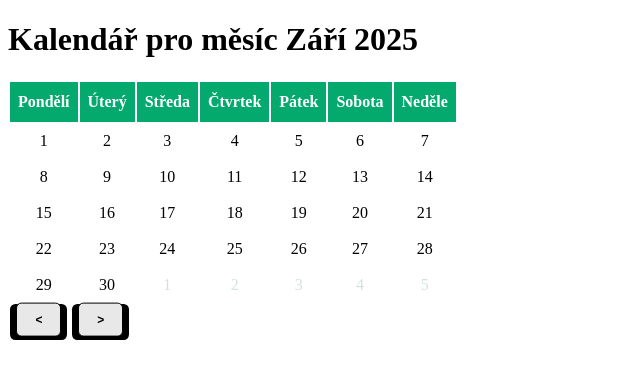
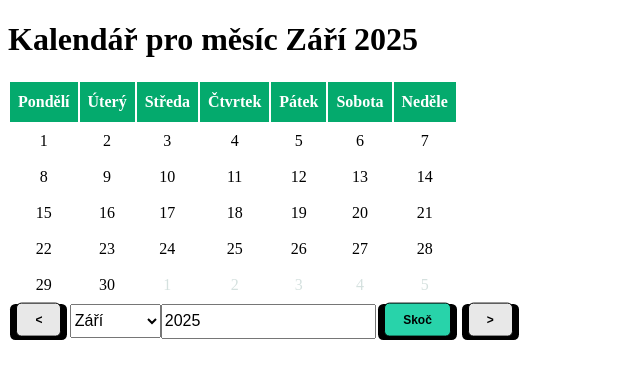
Before and after one commit to jakflo/calendar_react, a React (Vite) app: page / in a window 1280 px wide. Shown: the top 378 px of the page, without its empty margins (0-640 px from the left). Built offline with nearby package versions, Linux system fonts and the light colour scheme.

Commit message:
rychly skok na mesic a rok

```diff
--- a/src/Calendar.tsx
+++ b/src/Calendar.tsx
@@ -1,11 +1,14 @@
 import { useState, useEffect } from 'react';
+import type { FormEvent } from 'react';
 import WeekRow from './WeekRow';
 import IsWeekCellActive from './IsWeekCellActive';
 import CellIsMarked from './CellIsMarked';
-import getMonthName from './getMonthName';
+import { getMonthName, monthNames } from './getMonthName';
 import dayNames from './dayNames';
 import './calendar.css';
 import NiceButton from './NiceButton';
+import Selector from './Selector';
+import InputRefreshed from './InputRefreshed';
 import type { ChangeFocusEventType, MarkedCellChangedEventType } from './EventTypes';
 
 interface CalendarProps {
@@ -79,6 +82,17 @@ function Calendar(props: CalendarProps) {
         document.getElementById('calendar-table')?.dispatchEvent(changeFocusEvent);
     };
 
+    const quickjumpFormSubmitted = (event: FormEvent<HTMLFormElement>) => {
+        event.preventDefault();
+        const data = new FormData(event.currentTarget);
+        const newMonth = parseInt(data.get('month') as string);
+        const newYear = parseInt(data.get('year') as string);
+
+        setMonth(newMonth);
+        setYear(newYear);
+        fireMonthChangedEvent(newMonth, newYear);
+    };
+
     let daysHead = [];
     let k;
     for (k in dayNames) {
@@ -118,8 +132,13 @@ function Calendar(props: CalendarProps) {
             </tbody>
         </table>
         <div id="calendar-buttons">
-            <NiceButton type="button" onClick={prevMonth} label=" &lt; " />
-            <NiceButton type="button" onClick={nextMonth} label=" &gt; " />
+            <form id="calendar-quickjump-form" onSubmit={quickjumpFormSubmitted}>
+                <NiceButton type="button" onClick={prevMonth} label=" &lt; " />
+                <Selector data={monthNames} name="month" defaultValue={month} />
+                <InputRefreshed type="number" name="year" defaultValue={year} step="1" size={8} required />
+                <NiceButton className="green-button" type="submit" label="Skoč" />
+                <NiceButton type="button" onClick={nextMonth} label=" &gt; " />
+            </form>
         </div>
         </>
     );
--- a/src/CellIsMarked.tsx
+++ b/src/CellIsMarked.tsx
@@ -1,5 +1,5 @@
 import { useState, useEffect } from 'react';
-import getMonthName from './getMonthName';
+import { getMonthName } from './getMonthName';
 import type { ChangeFocusEventType, MarkedCellChangedEventType } from './EventTypes';
 
 interface MonthYearProps {
--- /dev/null
+++ b/src/InputRefreshed.tsx
@@ -0,0 +1,23 @@
+import { useEffect, useRef } from 'react';
+import type { InputHTMLAttributes } from "react";
+
+type InputProps = InputHTMLAttributes<HTMLInputElement>;
+
+// pokud se zmeni defaultValue, tak se to prekresli s touto hodnotou
+function InputRefreshed({ defaultValue, ...props }: InputProps) {
+    const inputRef = useRef<HTMLInputElement>(null);
+
+    useEffect(() => {
+        if (inputRef.current && inputRef.current.value !== defaultValue) {
+            inputRef.current.value = String(defaultValue ?? "");
+        }
+    });
+
+    return (
+        <>
+        <input ref={inputRef} defaultValue={defaultValue} {...props} />
+        </>
+    );
+}
+
+export default InputRefreshed;
--- /dev/null
+++ b/src/Selector.tsx
@@ -0,0 +1,27 @@
+import { useEffect, useRef } from 'react';
+import type { SelectHTMLAttributes } from "react";
+
+type SelectorProps = SelectHTMLAttributes<HTMLSelectElement> & {
+    data: Record<string, string>;
+};
+
+// z dict data vytvori <select<option>> element formu a pokud se zmeni defaultValue, tak se to prekresli s touto hodnotou
+function Selector({ data, defaultValue, ...props }: SelectorProps) {
+    const selectRef = useRef<HTMLSelectElement>(null);
+
+    useEffect(() => {
+        if (selectRef.current && selectRef.current.value !== defaultValue) {
+            selectRef.current.value = String(defaultValue ?? "");
+        }
+    });
+
+    return (
+        <select ref={selectRef} defaultValue={defaultValue} {...props}>
+            {Object.entries(data).map(([value, label]) => (
+                <option key={value} value={value}>{label}</option>
+            ))}
+        </select>
+      );
+}
+
+export default Selector;
--- a/src/calendar.css
+++ b/src/calendar.css
@@ -24,3 +24,13 @@ td.calendar-week-cell:hover {
 td.calendar-week-cell.marked {
     background-color: #04AA6D;
 }
+
+button.nice_button.green-button .nice_button_top {
+    background: #28d3aa;
+}
+
+#calendar-quickjump-form select, #calendar-quickjump-form input {
+    font-size: 16px;
+    padding-top: 0.4em;
+    padding-bottom: 0.4em;
+}
--- a/src/getMonthName.tsx
+++ b/src/getMonthName.tsx
@@ -1,10 +1,26 @@
+type monthNamesType = Record<number, string>;
+
+const monthNames = {
+    1: 'Leden',
+    2: 'Únor',
+    3: 'Březen',
+    4: 'Duben',
+    5: 'Květen',
+    6: 'Červen',
+    7: 'Červenec',
+    8: 'Srpen',
+    9: 'Září',
+    10: 'Říjen',
+    11: 'Listopad',
+    12: 'Prosinec'
+} as monthNamesType;
+
 function getMonthName(month: number): string {
-    const names = ['Leden', 'Únor', 'Březen', 'Duben', 'Květen', 'Červen', 'Červenec', 'Srpen', 'Září', 'Říjen', 'Listopad', 'Prosinec'];
     if (month < 1 || month > 12 || !Number.isInteger(month)) {
         throw new Error('bad month');
     }
 
-    return names[month - 1];
+    return monthNames[month];
 }
 
-export default getMonthName;
+export { getMonthName, monthNames };
```
